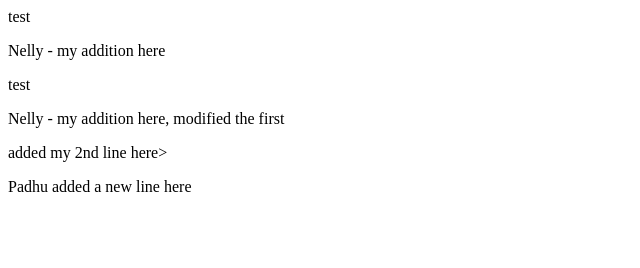
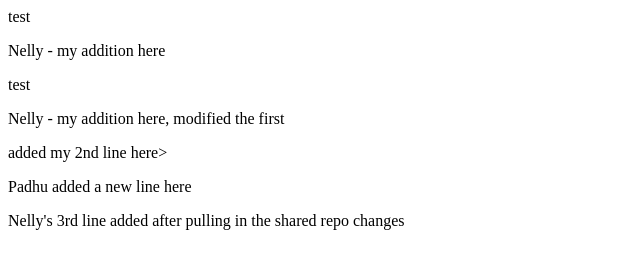
Before and after one commit to nanlar/Demo, a plain HTML site: page index.html in a window 1280 px wide. Shown: the whole page, without its empty margins (0-640 px from the left). Drawn offline with Linux system fonts and the light colour scheme.

Commit message:
Added a 3rd line.

```diff
--- a/index.html
+++ b/index.html
@@ -16,6 +16,7 @@
  <p> Nelly - my addition here, modified the first <p>
  <p> added my 2nd line here></p>
  <p>Padhu added a new line here</p>
+ <p> Nelly's 3rd line added after pulling in the shared repo changes </p>
 
 </div>
 
```
